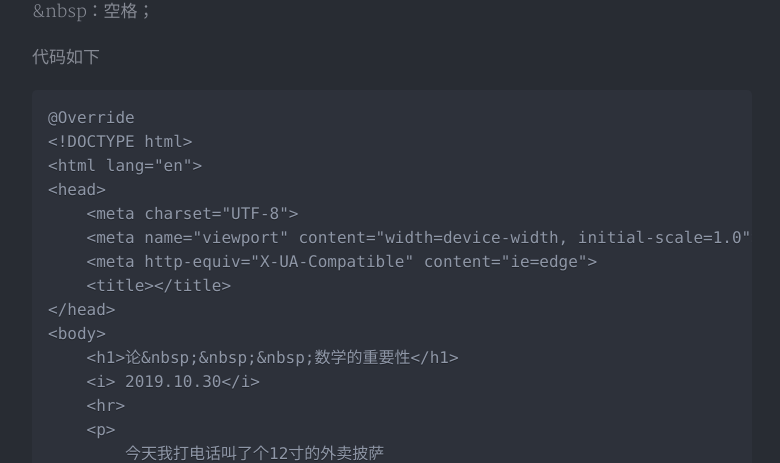
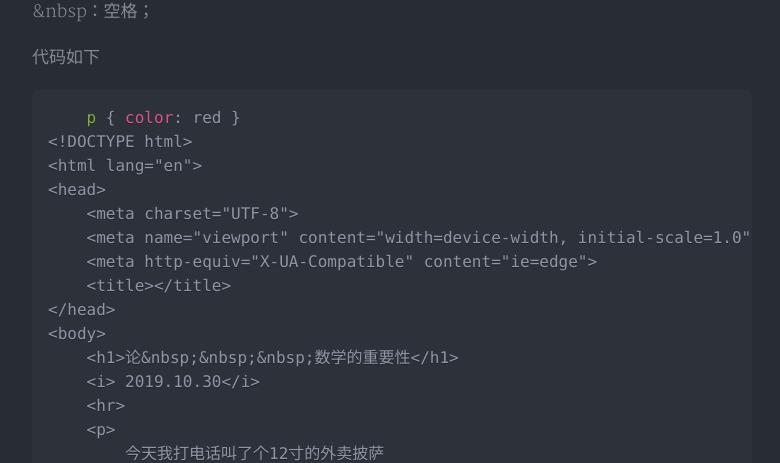
Before and after one commit to DodgerD/DodgerD.github.io, a Jekyll site: the page built from _posts/2019-10-20-前端day01笔记.md, in a window 1280 px wide and 900 px high, scrolled down 773 px. Shown: the part 152-615 px from the top of the window, without its empty margins (248-1028 px from the left). Built offline with Jekyll 4.4.1, drawn with Linux system fonts in a browser that asks for light colours; nearby versions of some CDN libraries; comment, search, counter and statistics services are not loaded; a style sheet for code colours, icons or effects is not loaded; some of the changed text lies outside the part shown.

Commit message:
Update 2019-10-20-前端day01笔记.md

````diff
--- a/_posts/2019-10-20-前端day01笔记.md
+++ b/_posts/2019-10-20-前端day01笔记.md
@@ -28,8 +28,8 @@ hr：水平线；
 &nbsp：空格；
 
 代码如下
-```
-@Override
+```css
+	p { color: red }
 <!DOCTYPE html>
 <html lang="en">
 <head>
````
